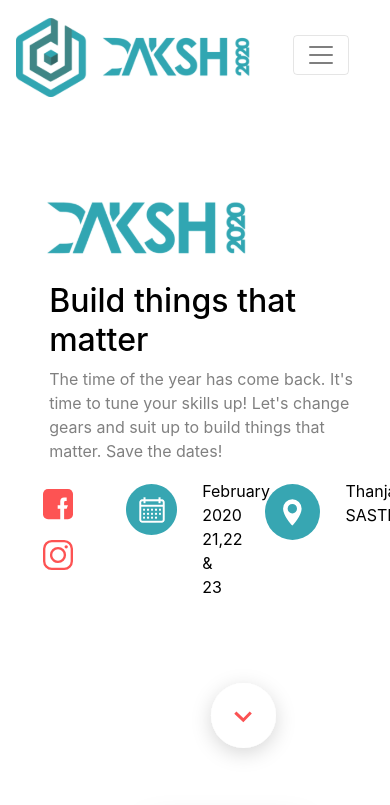
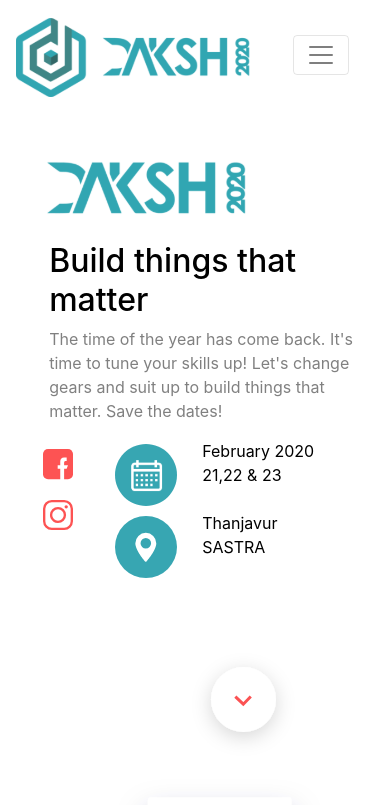
Before and after one commit to dcs-sastra/Daksh2020-Frontend, a React (Create React App) app: page / in a window 390 px wide. Shown: the top 805 px of the page. Built offline with nearby package versions, Linux system fonts and the light colour scheme; a web font is replaced by a local one.

Commit message:
made icons responsive

```diff
--- a/src/components/home/main/Main.css
+++ b/src/components/home/main/Main.css
@@ -25,6 +25,7 @@
 } */
 .row{
     /* position: relative; */
+    margin-top: -2.5rem;
 }
 .card{
     border: none;
@@ -87,7 +88,7 @@
 
 .dev-wrapper img {
     width: 100%;
-    min-width: 400px;
+    /* min-width: 400px; */
 }
 
 .title-wrapper {
@@ -141,7 +142,21 @@
     display: flex;
     flex-flow: column;
 }
-
+#styleRow{
+    display:flex;
+}
+#box1{
+    flex:1;
+}
+#box2{
+    flex:2;
+}
+#box3{
+    flex:1;
+}
+#box4{
+    flex:2;
+}
 .insta {
     width: 30px !important;
     margin: 10px;
@@ -178,3 +193,24 @@
 .hackathon-link:hover {
     text-decoration: none;
 }
+
+
+@media (max-width : 460px){
+    #styleRow{
+        flex-wrap: wrap;
+    }
+    #box1{
+        flex:1;
+    }
+    #box2{
+
+        flex:2;
+    }
+    #box3{
+
+        flex:1;
+    }
+    #box4{
+        flex:2;
+    }
+}
--- a/src/components/home/main/Main.jsx
+++ b/src/components/home/main/Main.jsx
@@ -48,25 +48,29 @@
                                 <img src={Daksh} alt="" />
                                 <h4>Build things that matter</h4>
                                 <p>The time of the year has come back. It's time to tune your skills up! Let's change gears and suit up to build things that matter. Save the dates!</p>
-                                <div className="timings-block">
+                                <div className="timings-block" >
                                     <div>
                                         <a target="_blank" href="https://www.facebook.com/daksh.sastra/"><img src={Fb} alt="" className="insta" /></a>
                                         <a target="_blank" href="https://www.instagram.com/daksh2k20/"><img src={Insta} alt="" className="insta" /></a>
                                     </div>
-                                    <div>
+                                    <div id="styleRow">
+                                            <div id="box1">
                                                 <img src={Calendar} alt="" className="icons" />
-                                        <div className="details">
+                                            </div>
+                                            <div className="details" id="box2">
                                                 <p>February 2020</p>
                                                 <p>21,22 & 23</p>
                                             </div>
+
+                                            <div id="box3">
+                                                <img src={Pin} alt="" className="icons" />
                                             </div>
-                                    <div>
-                                        <img src={Pin} alt="" className="icons" />
-                                        <div className="details">
+                                            <div className="details" id="box4">
                                                 <p>Thanjavur</p>
                                                 <p>SASTRA</p>
                                             </div>
                                     </div>
+
                                 </div>
                             </div>
                             <div className="scrollwrapper ">
```
Lines whose indentation alone changed are shown as unchanged.
